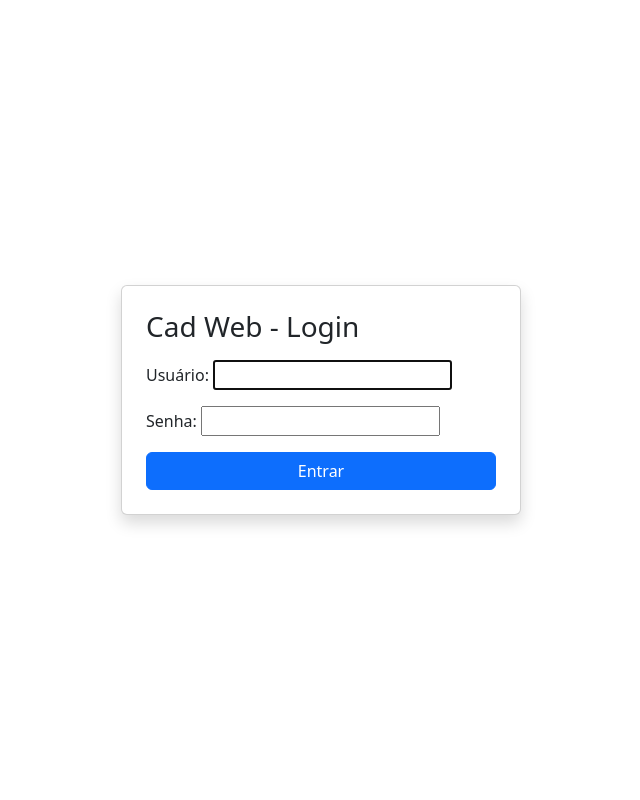
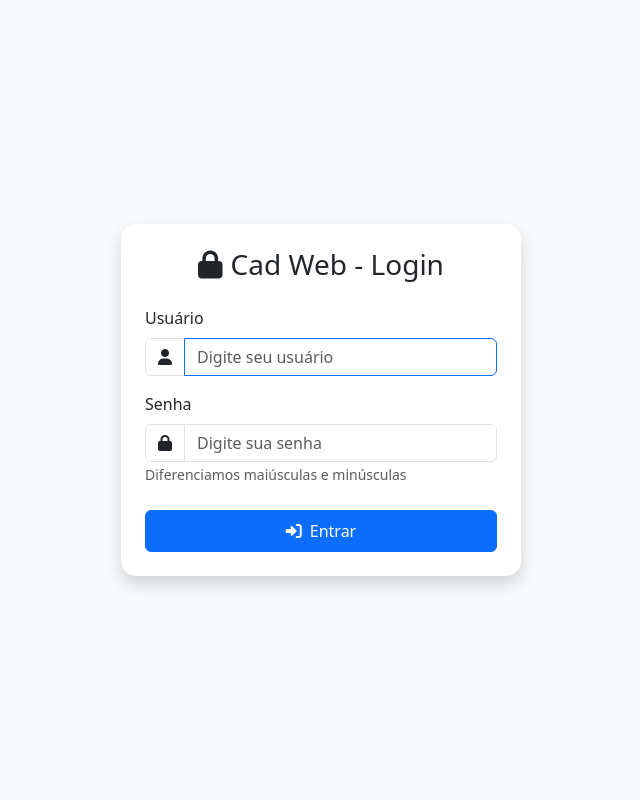
Before and after one commit to alvaroeduard/cadweb, a Django app: page /login/ in a window 1280 px wide. Shown: the whole page, without its empty margins (319-959 px from the left). Run offline with Django 4.2, Linux system fonts and the light colour scheme; some libraries are stand-ins or nearby versions.

Commit message:
14/02/2025 12:54

```diff
--- a/home/views.py
+++ b/home/views.py
@@ -9,6 +9,7 @@ from django.db import transaction
 from .models import Pedido, ItemPedido
 from django.db.models import Sum
 from django.contrib.auth.decorators import login_required
+from django.contrib import messages
 
 @login_required
 def index(request):
--- a/templates/login.html
+++ b/templates/login.html
@@ -5,33 +5,104 @@
     <meta name="viewport" content="width=device-width, initial-scale=1.0">
     <title>Cad Web - Login</title>
 
-    <!-- Font Awesome -->
+    <!-- Font Awesome - Ícones -->
     <link href="https://cdnjs.cloudflare.com/ajax/libs/font-awesome/6.0.0-beta3/css/all.min.css" rel="stylesheet">
 
-    <!-- Bootstrap -->
+    <!-- Bootstrap - Framework CSS -->
     <link href="https://cdn.jsdelivr.net/npm/bootstrap@5.3.0/dist/css/bootstrap.min.css" rel="stylesheet">
 
-    <!-- jQuery UI -->
-    <link rel="stylesheet" href="https://code.jquery.com/ui/1.12.1/themes/base/jquery-ui.css">
-
-    <!-- Custom CSS -->
-
+    <style>
+        /* Estilos personalizados */
+        body {
+            background: #f8f9fa; /* Cor de fundo suave */
+        }
+        .card {
+            border-radius: 15px; /* Bordas arredondadas */
+            border: none; /* Remove borda padrão */
+        }
+        .form-control:focus {
+            box-shadow: none; /* Remove sombra padrão do Bootstrap */
+            border-color: #0d6efd; /* Cor da borda ao focar */
+        }
+        .input-group-text {
+            background: #fff; /* Fundo branco para os ícones */
+        }
+    </style>
 </head>
 <body class="d-flex justify-content-center align-items-center vh-100">
+    <!-- Container principal do card -->
     <div class="card p-4 shadow" style="max-width: 400px; width: 100%;">
-        <h3 class="test-center mb-3">Cad Web - Login</h3>
+        <!-- Título com ícone -->
+        <h3 class="text-center mb-4"><i class="fas fa-lock me-2"></i>Cad Web - Login</h3>
+
+        <!-- Seção de mensagens do sistema -->
+        {% if messages %}
+            {% for message in messages %}
+                <div class="alert alert-danger alert-custom d-flex align-items-center" role="alert">
+                    <i class="fas fa-times-circle error-x"></i>
+                    {{ message }}
+                </div>
+            {% endfor %}
+        {% endif %}
+
+        <!-- Formulário de login -->
         <form method="post">
             {% csrf_token %}
-            {{form.as_p}}
-            <button type="submit" class="btn btn-primary w-100">Entrar</button>
+
+            <!-- Tratamento de erros gerais do formulário -->
+            {% if form.non_field_errors %}
+                <div class="alert alert-danger alert-dismissible fade show d-flex align-items-center" role="alert">
+                    <i class="fas fa-times-circle me-2"></i>
+                    {% for error in form.non_field_errors %}
+                        {{ error }}
+                    {% endfor %}
+                    <button type="button" class="btn-close ms-auto" data-bs-dismiss="alert" aria-label="Fechar"></button>
+                </div>
+
+            {% endif %}
+
+            <!-- Campo de usuário -->
+            <div class="mb-3">
+                <label class="form-label">Usuário</label>
+                <div class="input-group">
+                    <!-- Ícone do usuário -->
+                    <span class="input-group-text"><i class="fas fa-user"></i></span>
+                    <input type="text"
+                           name="username"
+                           class="form-control"
+                           placeholder="Digite seu usuário"
+                           required
+                           autofocus> <!-- Foco automático ao carregar -->
+                </div>
+            </div>
+
+            <!-- Campo de senha -->
+            <div class="mb-4">
+                <label class="form-label">Senha</label>
+                <div class="input-group">
+                    <!-- Ícone de cadeado -->
+                    <span class="input-group-text"><i class="fas fa-lock"></i></span>
+                    <input type="password"
+                           name="password"
+                           class="form-control"
+                           placeholder="Digite sua senha"
+                           required> <!-- Campo obrigatório -->
+                </div>
+                <!-- Texto de ajuda sobre case sensitivity -->
+                <small class="text-muted">Diferenciamos maiúsculas e minúsculas</small>
+            </div>
+
+            <!-- Botão de submit -->
+            <button type="submit" class="btn btn-primary w-100 py-2">
+                <i class="fas fa-sign-in-alt me-2"></i>Entrar
+            </button>
         </form>
     </div>
 
-
-    <!-- Scripts -->
+    <!-- Scripts necessários -->
+    <!-- jQuery -->
     <script src="https://code.jquery.com/jquery-3.6.0.min.js"></script>
+    <!-- Bootstrap Bundle com Popper -->
     <script src="https://cdn.jsdelivr.net/npm/bootstrap@5.3.0/dist/js/bootstrap.bundle.min.js"></script>
-    <script src="https://code.jquery.com/ui/1.12.1/jquery-ui.js"></script>
-    <script src="https://cdnjs.cloudflare.com/ajax/libs/jquery.mask/1.14.16/jquery.mask.min.js"></script>
 </body>
 </html>
--- a/templates/pedido/detalhes.html
+++ b/templates/pedido/detalhes.html
@@ -24,6 +24,7 @@
     {{ form.as_p }}
     <button type="submit" class="btn btn-primary btn-sm">Salvar Produto</button>
     <a href="{% url 'form_pagamento' pedido.id %}" class="btn btn-primary btn-sm">Registrar Pagamento</a>
+    <a href="#" class="btn btn-info btn-sm">Nota Fiscal</a>
 </form>
 
 <hr>
--- a/templates/pedido/lista.html
+++ b/templates/pedido/lista.html
@@ -38,6 +38,7 @@
         <td>{{ pedido.total}}</td>
         <td>
           <a href="{% url 'detalhes_pedido' pedido.id %}" class="btn btn-primary btn-sm">Detalhes</a>
+          <a href="#" class="btn btn-info btn-sm">Nota Fiscal</a>
           <a href="{% url 'remover_pedido' pedido.id %}" class="btn btn-danger btn-sm"
               onclick="return confirm('Tem certeza que deseja remover este item?');">Remover</a>
       </tr>
--- a/templates/produto/form.html
+++ b/templates/produto/form.html
@@ -8,7 +8,6 @@
 <form method="post">
     {% csrf_token %}
     {{ form.as_p }}
-
 
     <p>
         <label for="id_categoria_nome">Categoria:</label>
@@ -68,11 +67,7 @@
 {% block javascript %}
 <script>
 
-
-
-
     $(document).ready(function() {
-
 
         // Configura inicialização das imagens base64 para todo campo da classe img_init
         $('.img_init').each(function() {
@@ -91,7 +86,6 @@
             if (imagemInput) {
                 const reader = new FileReader();
                 reader.readAsDataURL(imagemInput); // Converte a imagem para base64
-
 
                 reader.onload = function() {
                     const imgBase64 = reader.result; // O resultado da conversão
```
